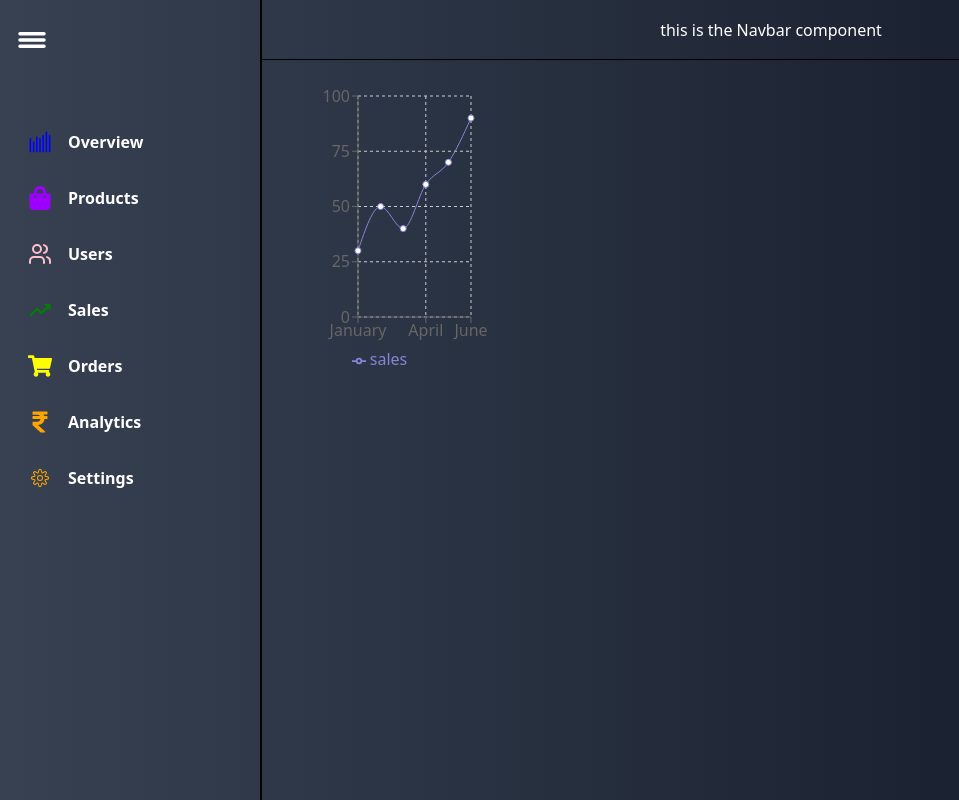
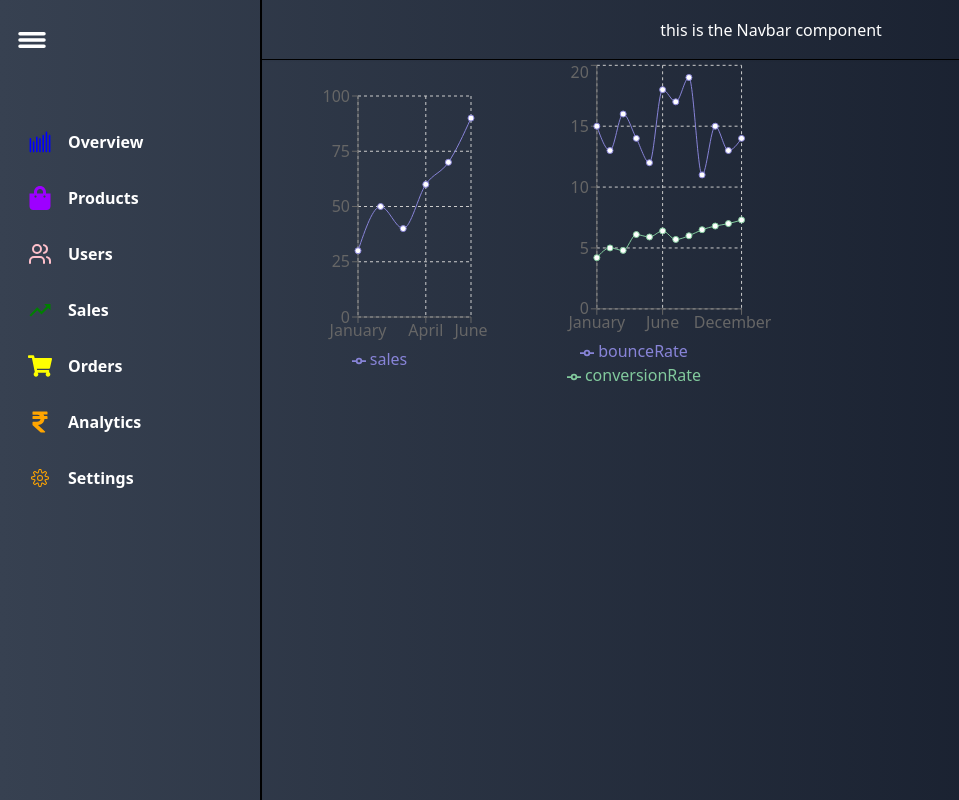
Before and after one commit to fuleprashant/admin-dashboard, a React (Vite) app: page / in a window 1280 px wide. Shown: the whole page, without its empty margins (0-959 px from the left). Built offline with nearby package versions, Linux system fonts and the light colour scheme.

Commit message:
mutiline charts apply

```diff
--- /dev/null
+++ b/src/Charts/MultiSimpleCharts.jsx
@@ -0,0 +1,54 @@
+import React from "react";
+import {
+  LineChart,
+  Line,
+  XAxis,
+  YAxis,
+  CartesianGrid,
+  Tooltip,
+  Legend,
+  ResponsiveContainer,
+} from "recharts";
+
+const data = [
+  { name: "January", pageviews: 1200, bounceRate: 15, conversionRate: 4.2 },
+  { name: "February", pageviews: 1400, bounceRate: 13, conversionRate: 5.0 },
+  { name: "March", pageviews: 1600, bounceRate: 16, conversionRate: 4.8 },
+  { name: "April", pageviews: 1800, bounceRate: 14, conversionRate: 6.1 },
+  { name: "May", pageviews: 2000, bounceRate: 12, conversionRate: 5.9 },
+  { name: "June", pageviews: 2200, bounceRate: 18, conversionRate: 6.4 },
+  { name: "July", pageviews: 2400, bounceRate: 17, conversionRate: 5.7 },
+  { name: "August", pageviews: 2600, bounceRate: 19, conversionRate: 6.0 },
+  { name: "September", pageviews: 2800, bounceRate: 11, conversionRate: 6.5 },
+  { name: "October", pageviews: 3000, bounceRate: 15, conversionRate: 6.8 },
+  { name: "November", pageviews: 3200, bounceRate: 13, conversionRate: 7.0 },
+  { name: "December", pageviews: 3400, bounceRate: 14, conversionRate: 7.3 },
+];
+
+const MultiSimpleCharts = () => {
+  return (
+    <ResponsiveContainer width="100%" height="100%">
+      <LineChart
+        width={500}
+        height={300}
+        data={data}
+        margin={{ top: 5, right: 30, left: 20, bottom: 5 }}
+      >
+        <CartesianGrid strokeDasharray="3 3" />
+        <XAxis dataKey="name" />
+        <YAxis />
+        <Tooltip />
+        <Legend />
+        <Line
+          type="monotone"
+          dataKey="bounceRate"
+          stroke="#8884d8"
+          activeDot={{ r: 8 }}
+        />
+        <Line type="monotone" dataKey="conversionRate" stroke="#82ca9d" />
+      </LineChart>
+    </ResponsiveContainer>
+  );
+};
+
+export default MultiSimpleCharts;
--- a/src/pages/Home.jsx
+++ b/src/pages/Home.jsx
@@ -1,5 +1,7 @@
 import React from "react";
 import SimpleCharts from "../Charts/SimpleCharts";
+
+import MultiSimpleCharts from "../Charts/MultiSimpleCharts";
 
 const Home = () => {
   return (
@@ -7,6 +9,10 @@ const Home = () => {
       <div>
         <SimpleCharts /> {/* this is the graph of month and sales ratio */}
       </div>
+
+      <div>
+        <MultiSimpleCharts />
+      </div>
     </div>
   );
 };
```
